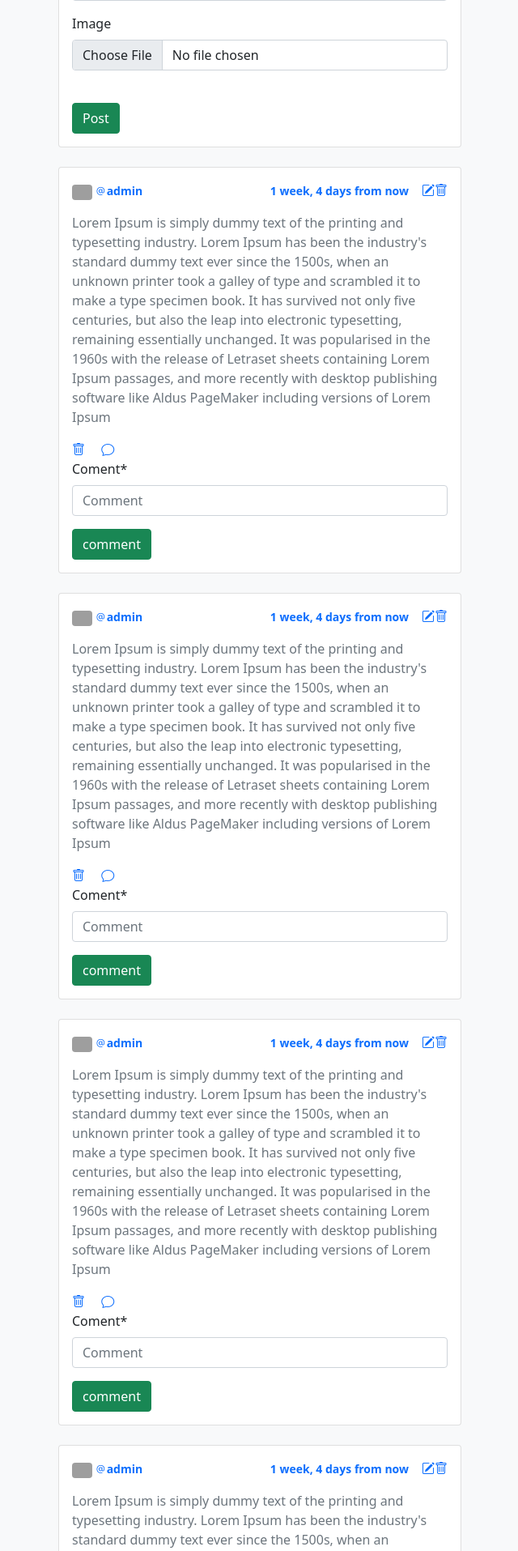
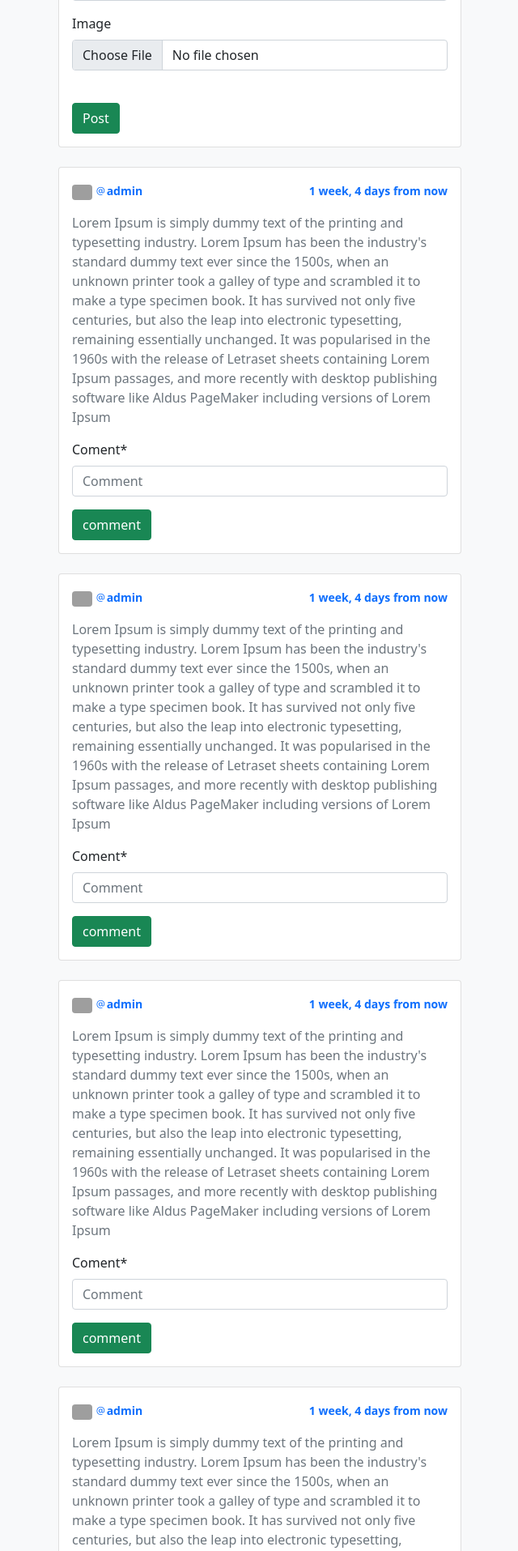
Before and after one commit to rcoffie/simple-socail-, a Django app: page /post/index in a window 1280 px wide. Shown: the part 474-2389 px from the top of the page at 81% size, without its empty margins (232-872 px from the left). Run offline with Django 4.2, Linux system fonts and the light colour scheme; data comes from the database, SQL or seed files in the repository; both versions use the stored data as it was after the commit; parts of the project's set-up code (start-up, migrations or seed data) failed here and were passed over; some libraries are stand-ins or nearby versions; grey boxes are pictures that could not be loaded.

Commit message:
making use delete or edit his post and comment

```diff
--- a/templates/index.html
+++ b/templates/index.html
@@ -43,15 +43,17 @@
 
 
             <p class="float-start">  <a class="text-decoration-none" href="{% url 'profile' each.user.profile.pk %}"> <small class="text-primary"><strong><img src="{{each.user.profile.photo.url}}" width="25" height="25" class="img-fluid rounded" alt="...">  <i class="bi bi-at"></i>{{each.user}}  </strong> </small>  </a>  </p>
+            {% if request.user == each.user %}
             <a  onclick="return confirm('Are you sure?')"  href="{% url 'delete_post' each.id %}"  class="card-link float-end"> <i class="bi bi-trash"></i></a>
             <a href="{{each.get_absolute_url}}" class="card-link float-end"><i class="bi bi-pencil-square"></i></a>
+            {% endif %}
             <p class="float-end">  <small class="text-primary"><strong>{{each.created_on| naturaltime}} </strong> </small> </p>
           </div>
 
 
           <p class="card-text"> <a  class="text-decoration-none text-secondary" href="{{each.get_absolute_url }}"> {{each.post}}  </a> </p>
-          <a  onclick="return confirm('Are you sure?')"  href="{% url 'delete_post' each.id %}"  class="card-link "> <i class="bi bi-trash"></i></a>
-          <a href="{% url 'post_detail' each.id %}" class="card-link"><i class="bi bi-chat"></i></a>
+          <!-- <a  onclick="return confirm('Are you sure?')"  href="{% url 'delete_post' each.id %}"  class="card-link "> <i class="bi bi-trash"></i></a>
+          <a href="{% url 'post_detail' each.id %}" class="card-link"><i class="bi bi-chat"></i></a> -->
 
           <form class="" action="{{each.get_absolute_url}}" method="POST">
             {% csrf_token %}
--- a/templates/post_engine/post_detail.html
+++ b/templates/post_engine/post_detail.html
@@ -60,12 +60,14 @@
 
 
                 <p class="float-start">  <small class="text-primary"><strong><img src="{{each.user.profile.photo.url}}" width="25" height="25" class="img-fluid rounded" alt="..."> {{each.user}}</strong> </small> </p>
+                {% if request.user == each.user %}
                 <a  onclick="return confirm('Are you sure?')"  href="{% url 'delete_comment' each.id %}"  class="card-link float-end"> <i class="bi bi-trash"></i></a>
                 <a href="{{each.get_absolute_url}}" class="card-link float-end"><i class="bi bi-pencil-square"></i></a>
+                {% endif %}
                 <p class="float-end">  <small class="text-primary"><strong>{{each.date| naturaltime}} </strong> </small> </p>
               </div>
 
-              <h5 class="card-title">Card title</h5>
+              <!-- <h5 class="card-title">Card title</h5> -->
               <h6 class="card-subtitle mb-2 text-muted"></h6>
               <p class="card-text">{{each.body}}</p>
               <a href="#" class="card-link"></a>
```
Also changed, not shown: db.sqlite3.
